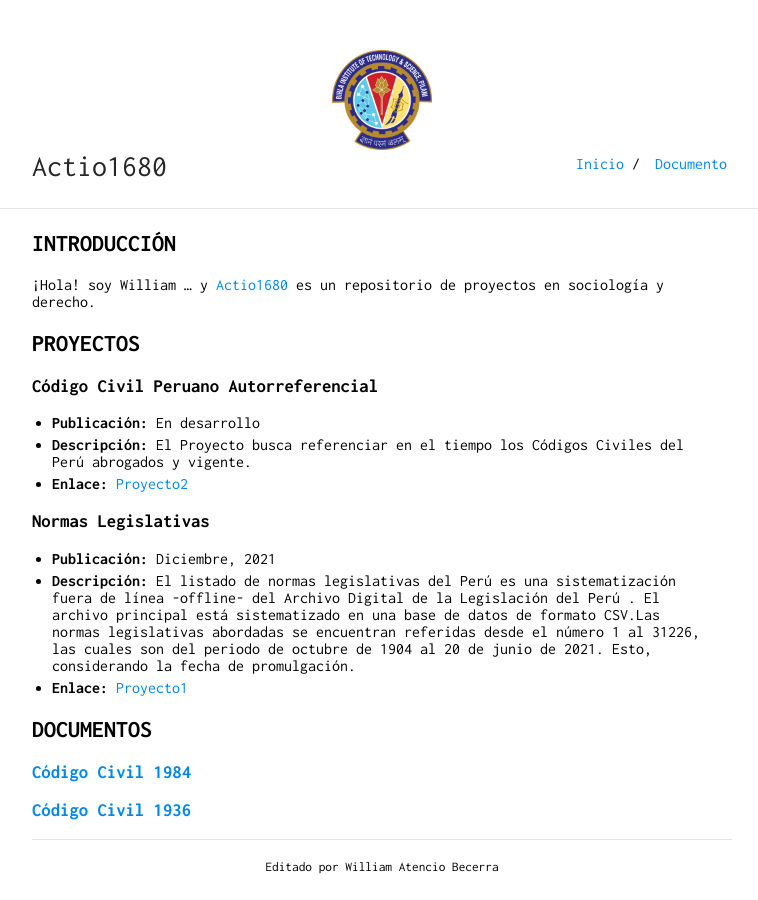
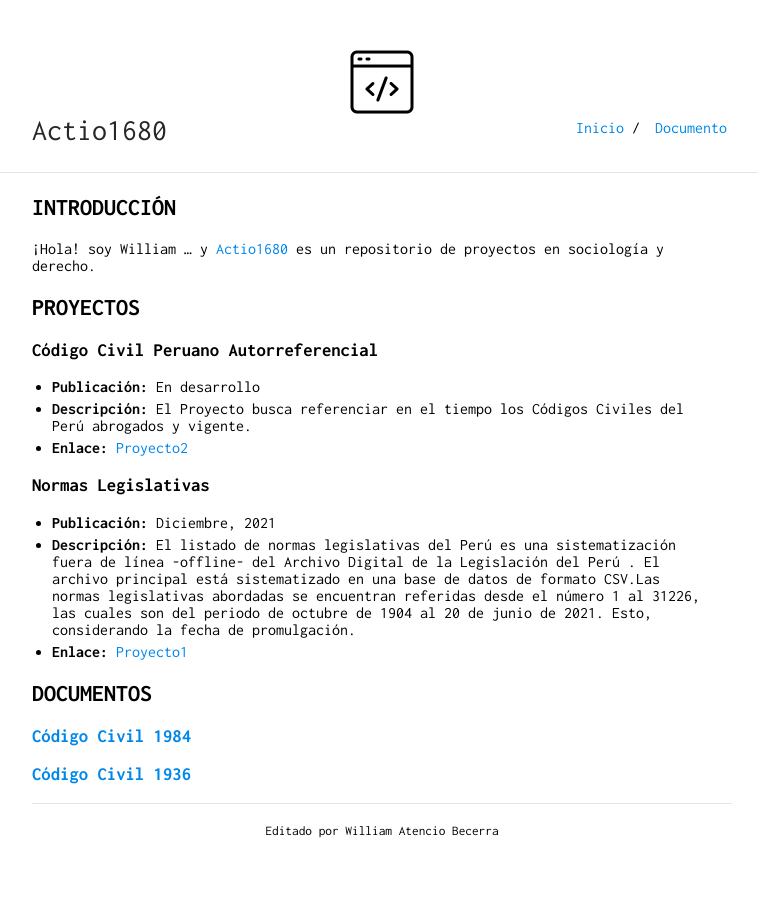
Before and after one commit to actio1680/actio1680.github.io, a Jekyll site: the page built from index.md, in a window 1280 px wide. Shown: the whole page, without its empty margins (258-1016 px from the left). Built offline with Jekyll 4.4.1, drawn with Linux system fonts in a browser that asks for light colours; our own code applies the rules of GitHub Pages for plain Markdown files.

Commit message:
Update _config.yml
minilogo

```diff
--- a/_config.yml
+++ b/_config.yml
@@ -3,7 +3,7 @@ url: "https://actio1680.github.io/"
 baseurl: "/"
 
 markdown: kramdown
-ins_logo: "bits-logo.png"
+ins_logo: "codefavicon.png"
 
 tracking_id: #
 
```
